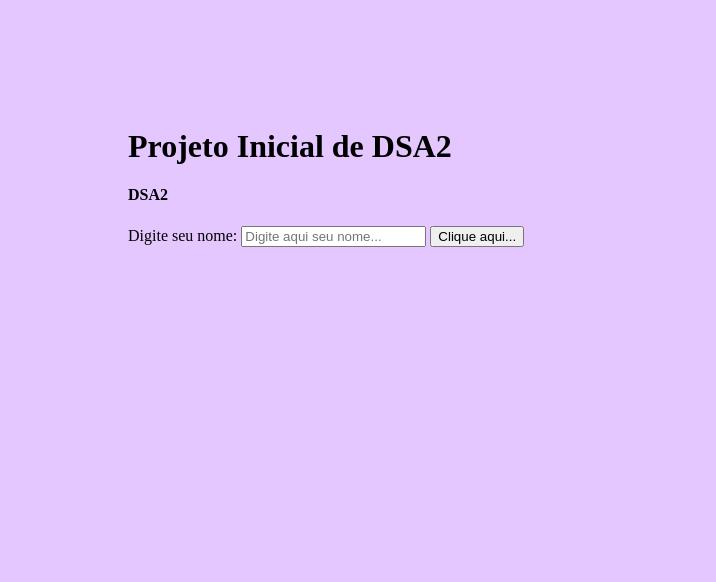
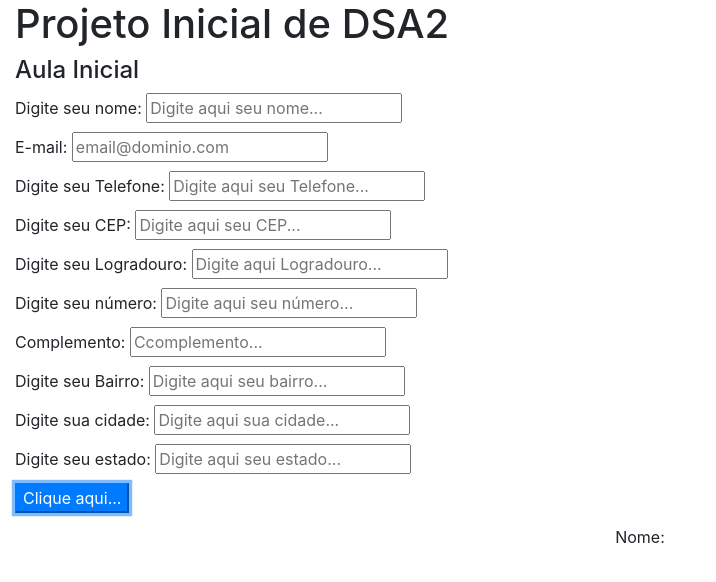
Before and after one commit to RAFAELANICACIO/projeto-inicial, a plain HTML site: page index.html in a window 1280 px wide. Both pictures are taken after a click on the button "Clique aqui...". Shown: the whole page, without its empty margins (0-716 px from the left). Drawn offline with nearby package versions, Linux system fonts and the light colour scheme.

Commit message:
formulário

```diff
--- a/index.html
+++ b/index.html
@@ -6,15 +6,73 @@
     <meta name="viewport" content="width=device-width, initial-scale=1.0">
     <title>Projeto Inicial</title>
     <link rel="stylesheet" href="./estilo.css">
+    <link rel="stylesheet" href="https://stackpath.bootstrapcdn.com/bootstrap/4.1.3/css/bootstrap.min.css" integrity="sha384-MCw98/SFnGE8fJT3GXwEOngsV7Zt27NXFoaoApmYm81iuXoPkFOJwJ8ERdknLPMO" crossorigin="anonymous">
 </head>
-<body>
+<body class="container-fluid">
     <h1>Projeto Inicial de DSA2</h1>
     <div>
-        <h4>DSA2</h4>
-        <label>Digite seu nome:</label>
-        <input type="text" id="nome" placeholder="Digite aqui seu nome...">
-        <input type="button" id="botao" value="Clique aqui...">
+        <h4>Aula Inicial</h4>
+        <form>
+            <div class="mb-1">
+                <label>Digite seu nome:</label>
+                <input type="text" id="nome"
+                placeholder="Digite aqui seu nome...">
+            </div>
+            <div class="mb-1">
+                <label for="email">E-mail:</label>
+                <input type="text" id="email"
+                placeholder="email@dominio.com">
+            </div>
+            <div class="mb-1">
+                <label>Digite seu Telefone:</label>
+                <input type="text" id="Telefone"
+                placeholder="Digite aqui seu Telefone...">
+            </div>
+            <div class="mb-1">
+                <label>Digite seu CEP:</label>
+                <input type="text" id="CEP"
+                placeholder="Digite aqui seu CEP...">
+            </div>
+            <div class="mb-1">
+                <label>Digite seu Logradouro:</label>
+                <input type="text" id="logradouro"
+                placeholder="Digite aqui Logradouro...">
+            </div>
+            <div class="mb-1">
+                <label>Digite seu número:</label>
+                <input type="text" id="número"
+                placeholder="Digite aqui seu número...">
+            </div>
+            <div class="mb-1">
+                <label>Complemento:</label>
+                <input type="text" id="complemento"
+                placeholder="Ccomplemento...">
+            </div>
+            <div class="mb-1">
+                <label>Digite seu Bairro:</label>
+                <input type="text" id="bairro"
+                placeholder="Digite aqui seu bairro...">
+            </div>
+            <div class="mb-1">
+                <label>Digite sua cidade:</label>
+                <input type="text" id="cidade"
+                placeholder="Digite aqui sua cidade...">
+            </div>
+            <div class="mb-1">
+                <label>Digite seu estado:</label>
+                <input type="text" id="estado"
+                placeholder="Digite aqui seu estado...">
+            </div>
+            <input type="button" id="botao"
+              class="btn-primary" value="Clique aqui...">
+        </form>
+        <div class="m-2 p-1 text-center" id="saida-de-dados">
+
+        </div>
     </div>
     <script src="./script.js"></script>
+    <script src="https://code.jquery.com/jquery-3.3.1.slim.min.js" integrity="sha384-q8i/X+965DzO0rT7abK41JStQIAqVgRVzpbzo5smXKp4YfRvH+8abtTE1Pi6jizo" crossorigin="anonymous"></script>
+    <script src="https://cdnjs.cloudflare.com/ajax/libs/popper.js/1.14.3/umd/popper.min.js" integrity="sha384-ZMP7rVo3mIykV+2+9J3UJ46jBk0WLaUAdn689aCwoqbBJiSnjAK/l8WvCWPIPm49" crossorigin="anonymous"></script>
+    <script src="https://stackpath.bootstrapcdn.com/bootstrap/4.1.3/js/bootstrap.min.js" integrity="sha384-ChfqqxuZUCnJSK3+MXmPNIyE6ZbWh2IMqE241rYiqJxyMiZ6OW/JmZQ5stwEULTy" crossorigin="anonymous"></script>
 </body>
 </html>
--- a/script.js
+++ b/script.js
@@ -1,7 +1,46 @@
-var botao = document.getElementsById("botao")
+var botao = document.getElementById("botao");
 botao.addEventListener("click", alertar);
+
 var nome = document.getElementById("nome");
 
+var saida = document.getElementById("saida-de-dados");
+
+var email = document.getElementById("email");
+
+var telefone = document.getElementById("Telefone");
+
+var cep = document.getElementById("CEP");
+
+var logradouro = document.getElementById("logradouro");
+
+var número = document.getElementById("número");
+
+var complemento = document.getElementById("complemento");
+
+var bairro = document.getElementById("bairro");
+
+var cidade = document.getElementById("cidade");
+
+var estado = document.getElementById("estado");
+
 function alertar(){
-    alert(nome.value + " " + "clicou no botão!!!");
+    //alert(nome.value + " " + "clicou no botão!!!");
+    saida.innerText = "Nome: " + " " + nome.value;
+            "\n  E-mail: " + " " + ElementInternals.value;
+
+            "\n  Telefone: " + " " + ElementInternals.value;
+
+            "\n  CEP: " + " " + ElementInternals.value;
+
+            "\n  Logradouro: " + " " + ElementInternals.value;
+
+            "\n  Número: " + " " + ElementInternals.value;
+
+            "\n  Complemento: " + " " + ElementInternals.value;
+
+            "\n  Bairro: " + " " + ElementInternals.value;
+
+            "\n  Cidade: " + " " + ElementInternals.value;
+
+            "\n  Estado: " + " " + ElementInternals.value;
 }
```
